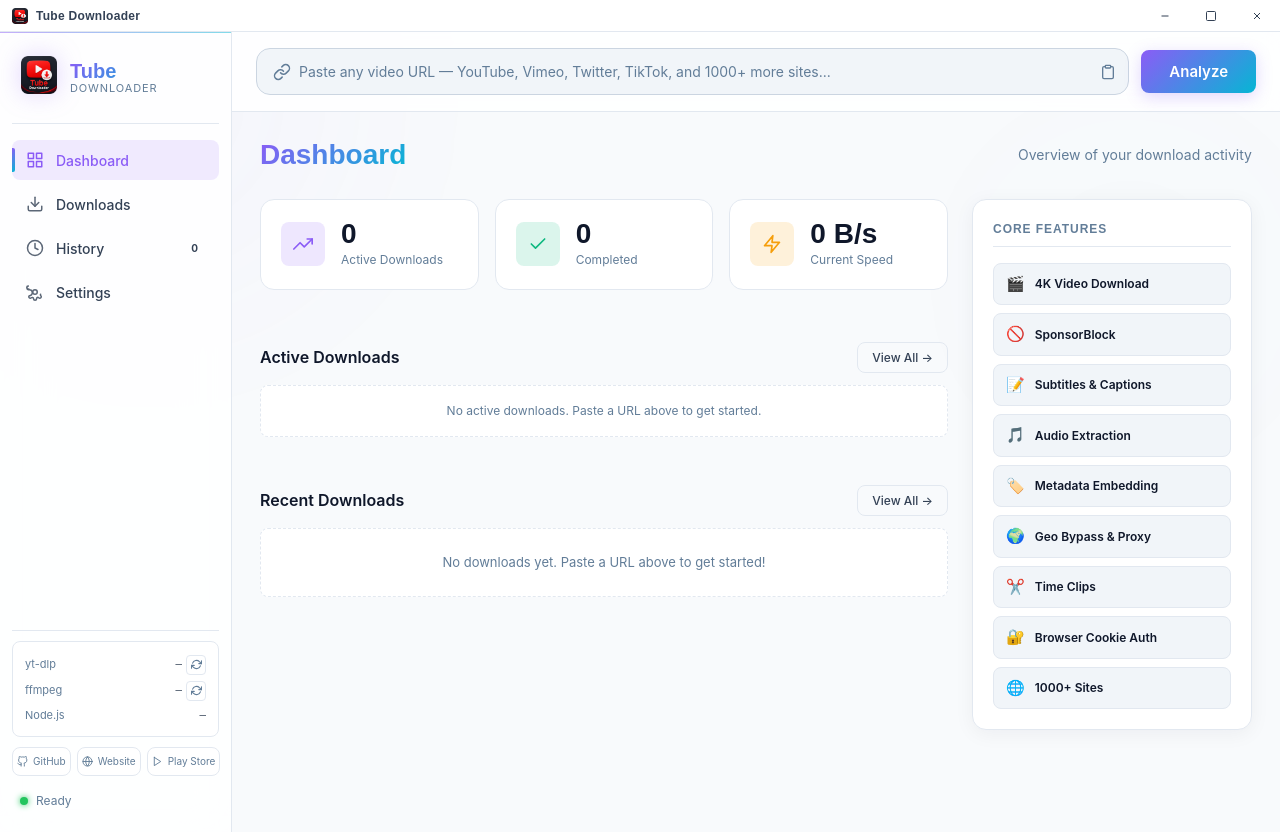
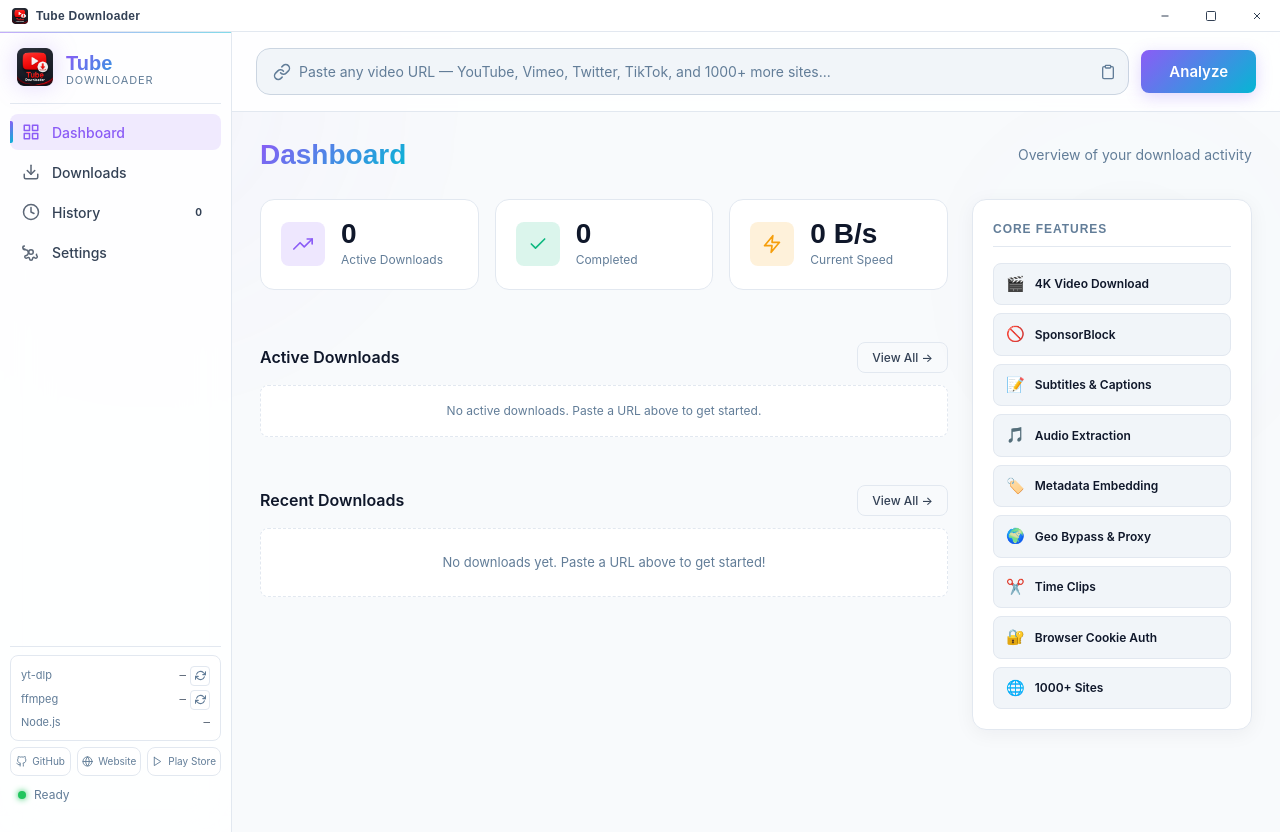
Before and after one commit to ShamsSayied/tube_downloader, an Electron app: page public/index.html in a window 1280 px wide. Drawn offline with Linux system fonts and the light colour scheme; no server answers.

Commit message:
Update styles.css

```diff
--- a/public/styles.css
+++ b/public/styles.css
@@ -249,7 +249,7 @@ body {
   backdrop-filter: blur(24px);
   -webkit-backdrop-filter: blur(24px);
   border-right: 1px solid var(--border);
-  padding: 16px 12px;
+  padding: 12px 10px 24px 10px;
   position: relative;
   overflow-y: auto;
   overflow-x: hidden;
@@ -272,9 +272,9 @@ body {
   display: flex;
   align-items: center;
   gap: 12px;
-  padding: 8px 8px 24px;
+  padding: 4px 6px 12px;
   border-bottom: 1px solid var(--border);
-  margin-bottom: 16px;
+  margin-bottom: 10px;
 }
 .brand-icon svg, .brand-icon img {
   width: 38px; height: 38px;
@@ -315,7 +315,7 @@ body {
   display: flex;
   align-items: center;
   gap: 12px;
-  padding: 11px 14px;
+  padding: 9px 12px;
   border: none;
   background: transparent;
   color: var(--text-secondary);
@@ -378,23 +378,23 @@ body {
 
 /* Sidebar Footer */
 .sidebar-footer {
-  padding-top: 10px;
+  padding-top: 8px;
   border-top: 1px solid var(--border);
-  margin-top: 10px;
+  margin-top: 8px;
 }
 
 .sys-info-card {
   background: var(--bg-card);
   border-radius: var(--radius-sm);
-  padding: 10px 12px;
-  margin-bottom: 10px;
+  padding: 8px 10px;
+  margin-bottom: 6px;
   border: 1px solid var(--border);
 }
 .sys-info-row {
   display: flex;
   justify-content: space-between;
   align-items: center;
-  padding: 3px 0;
+  padding: 2px 0;
   gap: 4px;
 }
 .sys-label { font-size: 11px; color: var(--text-muted); flex-shrink: 0; }
@@ -443,7 +443,7 @@ body {
   justify-content: space-between;
   align-items: center;
   gap: 6px;
-  margin-bottom: 10px;
+  margin-bottom: 6px;
 }
 .sys-link {
   flex: 1;
@@ -524,10 +524,12 @@ body {
   display: flex;
   align-items: center;
   gap: 8px;
-  padding: 6px 8px;
+  padding: 4px 8px;
   font-size: 12px;
   color: var(--text-muted);
   border-radius: var(--radius-xs);
+  margin-top: 2px;
+  flex-shrink: 0;
 }
 .conn-dot {
   width: 8px; height: 8px;
```
